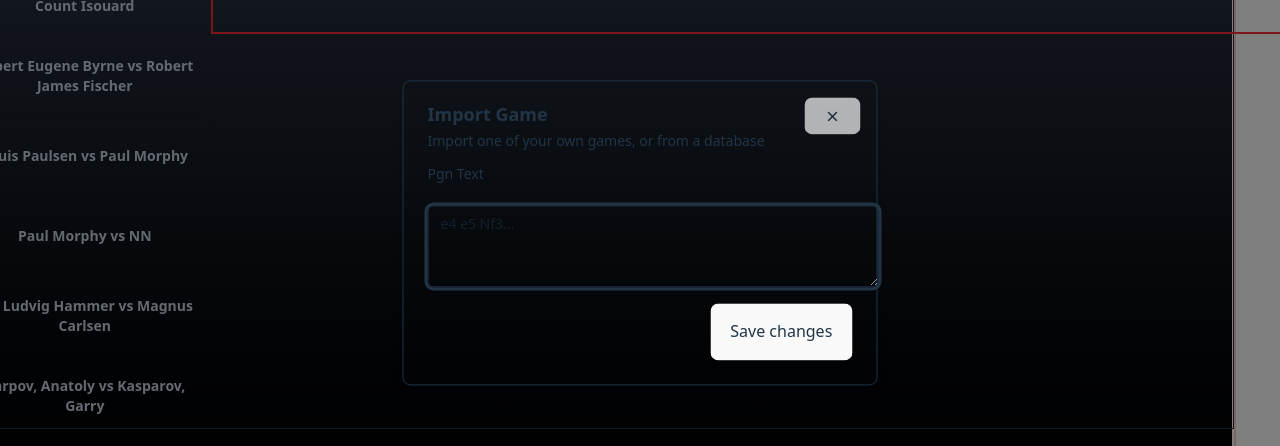
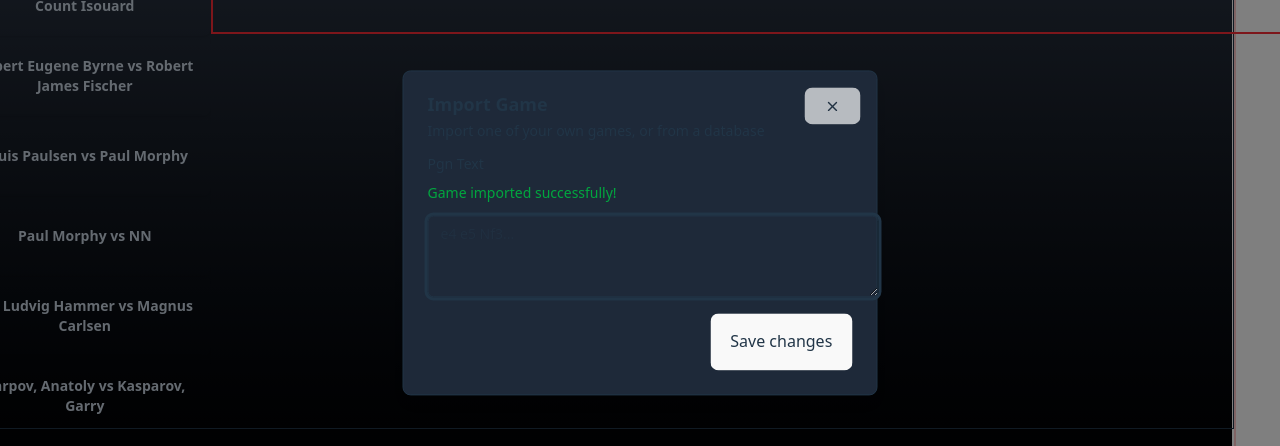
Before and after one commit to eatthischair/chessVisualizer2, a React (Vite) app: page / in a window 1280 px wide. Both pictures are taken after a click on the button "Import Game". Shown: the part 167-613 px from the top of the page. Built offline with nearby package versions, Linux system fonts and the light colour scheme.

Commit message:
Fix modal transparency and add success message for PGN import (fixes #1)

```diff
--- a/src/PGNReader/ImportGame.jsx
+++ b/src/PGNReader/ImportGame.jsx
@@ -35,7 +35,9 @@
                 {!pgnValid || pgnValid === undefined ? (
                   <div className="text-red-600 text-sm">Cannot parse PGN</div>
                 ) : (
-                  ''
+                  <div className="text-green-600 text-sm">
+                    Game imported successfully!
+                  </div>
                 )}
               </div>
               <Textarea
--- a/src/components/ui/dialog.tsx
+++ b/src/components/ui/dialog.tsx
@@ -58,7 +58,7 @@
       <DialogPrimitive.Content
         data-slot="dialog-content"
         className={cn(
-          "bg-background data-[state=open]:animate-in data-[state=closed]:animate-out data-[state=closed]:fade-out-0 data-[state=open]:fade-in-0 data-[state=closed]:zoom-out-95 data-[state=open]:zoom-in-95 fixed top-[50%] left-[50%] z-50 grid w-full max-w-[calc(100%-2rem)] translate-x-[-50%] translate-y-[-50%] gap-4 rounded-lg border p-6 shadow-lg duration-200 sm:max-w-lg",
+          "bg-gray-800 data-[state=open]:animate-in data-[state=closed]:animate-out data-[state=closed]:fade-out-0 data-[state=open]:fade-in-0 data-[state=closed]:zoom-out-95 data-[state=open]:zoom-in-95 fixed top-[50%] left-[50%] z-50 grid w-full max-w-[calc(100%-2rem)] translate-x-[-50%] translate-y-[-50%] gap-4 rounded-lg border p-6 shadow-lg duration-200 sm:max-w-lg",
           className
         )}
         {...props}
```
